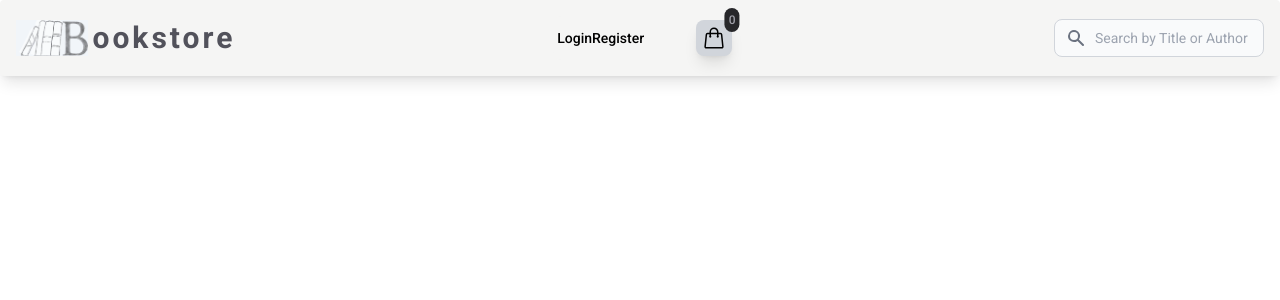
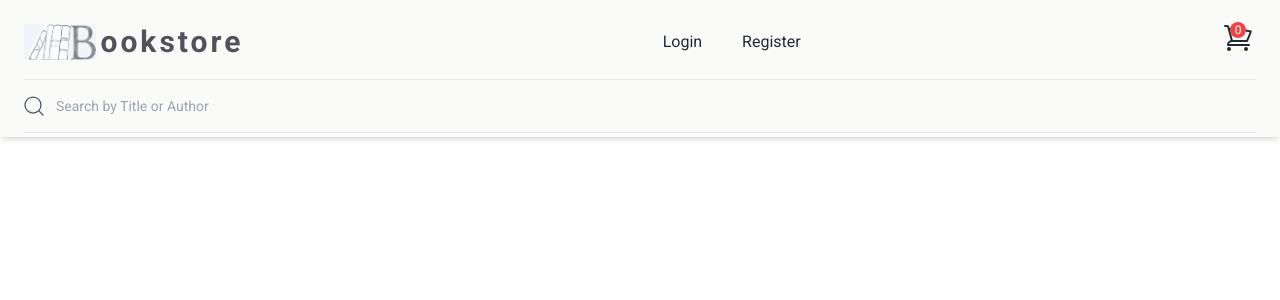
Before and after one commit to LuisSalas94/full-stack-bookstore, a React (Create React App) app in the folder frontend/: page / in a window 1280 px wide. Shown: the top 300 px of the page. Built offline with nearby package versions, Linux system fonts and the light colour scheme; no server answers; what tw-elements would draw is missing.

Commit message:
Refactor Navbar

```diff
--- a/frontend/src/App.js
+++ b/frontend/src/App.js
@@ -9,12 +9,15 @@ import Home from "./components/Home";
 import CardDetail from "./components/CardDetail";
 import ShoppingCart from "./components/ShoppingCart";
 import Register from "./components/auth/Register";
+//testing
+import Navbar2 from "./components/Navbar2";
 
 function App() {
 	return (
 		<div className="">
 			<BrowserRouter>
-				<Navbar />
+				{/* <Navbar /> */}
+				<Navbar2 />
 				<Routes>
 					<Route path="/" element={<Home />} />
 					<Route path="/shoppingCart" element={<ShoppingCart />} />
--- /dev/null
+++ b/frontend/src/components/Navbar2.js
@@ -0,0 +1,301 @@
+import React, { useState, useRef } from "react";
+import { Link } from "react-router-dom";
+//components
+import Logo from "./ui/Logo";
+import { fetchAsyncSearch } from "../features/books/booksSlice";
+import { useDispatch, useSelector } from "react-redux";
+import { logoutUser } from "../features/authSlice";
+
+const Navbar2 = () => {
+	//Hooks
+	const [showMenu, setShowMenu] = useState(false);
+	const inputRef = useRef("");
+
+	//Redux
+	const dispatch = useDispatch();
+	const { cartTotalQuantity } = useSelector((state) => state.cart);
+	const auth = useSelector((state) => state.auth);
+
+	//Functions
+	const searchByInput = () => {
+		const search = inputRef.current.value;
+		dispatch(fetchAsyncSearch(search));
+	};
+
+	return (
+		<div className="bg-stone-50 rounded shadow-md">
+			<div className="container mx-auto relative">
+				<div className="py-1 mx-4 md:mx-6 ">
+					<div className="flex items-center justify-between border-b border-gray-200 dark:border-gray-700 py-4">
+						<div>
+							<div
+								className="hidden lg:block cursor-pointer"
+								role="img"
+								aria-label="luxe. Logo."
+							>
+								<Logo />
+							</div>
+							<div
+								className="hidden md:block lg:hidden cursor-pointer "
+								role="img"
+								aria-label="luxe. Logo."
+							>
+								<Logo />
+							</div>
+							<div
+								className="md:hidden cursor-pointer"
+								role="img"
+								aria-label="luxe. Logo."
+							>
+								<Logo />
+							</div>
+						</div>
+						<div className="hidden md:block">
+							<ul className="flex items-center space-x-6">
+								{auth._id ? (
+									<li>
+										<Link
+											onClick={() => dispatch(logoutUser(null))}
+											className=" text-base text-right text-gray-800 focus:outline-none hover:underline"
+										>
+											Logout
+										</Link>
+									</li>
+								) : (
+									<li>
+										<Link
+											to="/login"
+											className=" text-base text-right text-gray-800 focus:outline-none hover:underline"
+										>
+											Login
+										</Link>
+										<Link
+											to="/register"
+											className=" text-base text-right text-gray-800 focus:outline-none hover:underline ml-10"
+										>
+											Register
+										</Link>
+									</li>
+								)}
+							</ul>
+						</div>
+
+						<div className="hidden md:flex items-center space-x-4">
+							<Link
+								aria-label="Bag"
+								className="focus:outline-none focus:ring-2 focus:ring-gray-800 hover:bg-gray-100 p-0.5 rounded"
+							>
+								<button
+									type="button"
+									className="text-md text-white text-4xl relative"
+								>
+									<span className="w-4 h-4 rounded-full absolute right-2 leading text-xs bg-red-500">
+										{cartTotalQuantity}
+									</span>
+									<svg
+										width="20"
+										height="20"
+										xmlns="http://www.w3.org/2000/svg"
+										fill="none"
+										viewBox="0 0 24 24"
+										strokeWidth={1.5}
+										stroke="currentColor"
+										className="text-gray-800 h-8 w-8"
+									>
+										<path
+											strokeLinecap="round"
+											strokeLinejoin="round"
+											d="M2.25 3h1.386c.51 0 .955.343 1.087.835l.383 1.437M7.5 14.25a3 3 0 00-3 3h15.75m-12.75-3h11.218c1.121-2.3 2.1-4.684 2.924-7.138a60.114 60.114 0 00-16.536-1.84M7.5 14.25L5.106 5.272M6 20.25a.75.75 0 11-1.5 0 .75.75 0 011.5 0zm12.75 0a.75.75 0 11-1.5 0 .75.75 0 011.5 0z"
+										/>
+									</svg>
+								</button>
+							</Link>
+						</div>
+
+						<div className="md:hidden ">
+							<button
+								aria-label="open menu"
+								onClick={() => setShowMenu(true)}
+								className="focus:outline-none focus:ring-2 focus:ring-gray-800 rounded"
+							>
+								<svg
+									className="fill-stroke text-gray-800"
+									width={24}
+									height={24}
+									viewBox="0 0 24 24"
+									fill="none"
+									xmlns="http://www.w3.org/2000/svg"
+								>
+									<path
+										d="M4 6H20"
+										stroke="currentColor"
+										strokeWidth="1.5"
+										strokeLinecap="round"
+										strokeLinejoin="round"
+									/>
+									<path
+										d="M10 12H20"
+										stroke="currentColor"
+										strokeWidth="1.5"
+										strokeLinecap="round"
+										strokeLinejoin="round"
+									/>
+									<path
+										d="M6 18H20"
+										stroke="currentColor"
+										strokeWidth="1.5"
+										strokeLinecap="round"
+										strokeLinejoin="round"
+									/>
+								</svg>
+							</button>
+						</div>
+					</div>
+					<div className="mt-4 pb-4 flex space-x-3 border-b border-gray-200 dark:border-gray-700 ">
+						<div>
+							<svg
+								className="fill-stroke text-gray-600 "
+								width={20}
+								height={20}
+								viewBox="0 0 20 20"
+								fill="none"
+								xmlns="http://www.w3.org/2000/svg"
+							>
+								<path
+									d="M9 17C13.4183 17 17 13.4183 17 9C17 4.58172 13.4183 1 9 1C4.58172 1 1 4.58172 1 9C1 13.4183 4.58172 17 9 17Z"
+									stroke="currentColor"
+									strokeWidth="1.25"
+									strokeLinecap="round"
+									strokeLinejoin="round"
+								/>
+								<path
+									d="M19.0004 19.0004L14.6504 14.6504"
+									stroke="currentColor"
+									strokeWidth="1.25"
+									strokeLinecap="round"
+									strokeLinejoin="round"
+								/>
+							</svg>
+						</div>
+						<input
+							ref={inputRef}
+							onChange={searchByInput}
+							type="text"
+							placeholder="Search by Title or Author"
+							className="focus:outline-none bg-transparent text-sm text-gray-800"
+						/>
+					</div>
+				</div>
+				<div
+					id="mobile-menu"
+					className={`${
+						showMenu ? "flex" : "hidden"
+					} bg-stone-100 md:hidden absolute inset-0 z-10 flex-col w-full h-screen  pt-6 `}
+				>
+					<div className="w-full">
+						<div className="flex items-center justify-between border-b border-gray-200 dark:border-gray-700 pb-3 mx-4 ">
+							<div role="img" aria-label="Luxe. Logo">
+								<Logo />
+							</div>
+							<button
+								aria-label="close menu"
+								onClick={() => setShowMenu(false)}
+								className="text-gray-800  focus:outline-none focus:ring-2 focus:ring-gray-800"
+							>
+								<svg
+									className="fill-stroke"
+									width={20}
+									height={20}
+									viewBox="0 0 20 20"
+									fill="none"
+									xmlns="http://www.w3.org/2000/svg"
+								>
+									<path
+										d="M15 5L5 15"
+										stroke="currentColor"
+										strokeLinecap="round"
+										strokeLinejoin="round"
+									/>
+									<path
+										d="M5 5L15 15"
+										stroke="currentColor"
+										strokeLinecap="round"
+										strokeLinejoin="round"
+									/>
+								</svg>
+							</button>
+						</div>
+					</div>
+					<div className="mt-4 mx-4 ">
+						<ul className="flex flex-col space-y-4">
+							<li className="border-b border-gray-200 dark:border-gray-700 dark:text-gray-700 pb-4 px-1 flex items-center justify-between">
+								<Link className=" focus:outline-none focus:ring-2 focus:ring-gray-800 text-base text-gray-800 hover:underline">
+									Login
+								</Link>
+								<button
+									aria-label="Add"
+									className="text-gray-800 focus:outline-none focus:ring-2 focus:ring-gray-800 rounded hover:bg-slate-50"
+								>
+									<svg
+										className="fill-stroke"
+										width={16}
+										height={16}
+										viewBox="0 0 16 16"
+										fill="none"
+										xmlns="http://www.w3.org/2000/svg"
+									>
+										<path
+											d="M8 3.3335V12.6668"
+											stroke="currentColor"
+											strokeLinecap="round"
+											strokeLinejoin="round"
+										/>
+										<path
+											d="M3.33203 8H12.6654"
+											stroke="currentColor"
+											strokeLinecap="round"
+											strokeLinejoin="round"
+										/>
+									</svg>
+								</button>
+							</li>
+							<li className="border-b border-gray-200 dark:border-gray-700 dark:text-gray-700 pb-4 px-1 flex items-center justify-between">
+								<Link className=" focus:outline-none focus:ring-2 focus:ring-gray-800 text-base text-gray-800 hover:underline">
+									Register
+								</Link>
+								<button
+									aria-label="Add"
+									className="text-gray-800 focus:outline-none focus:ring-2 focus:ring-gray-800 rounded hover:bg-slate-50"
+								>
+									<svg
+										className="fill-stroke"
+										width={16}
+										height={16}
+										viewBox="0 0 16 16"
+										fill="none"
+										xmlns="http://www.w3.org/2000/svg"
+									>
+										<path
+											d="M8 3.3335V12.6668"
+											stroke="currentColor"
+											strokeLinecap="round"
+											strokeLinejoin="round"
+										/>
+										<path
+											d="M3.33203 8H12.6654"
+											stroke="currentColor"
+											strokeLinecap="round"
+											strokeLinejoin="round"
+										/>
+									</svg>
+								</button>
+							</li>
+						</ul>
+					</div>
+				</div>
+			</div>
+		</div>
+	);
+};
+
+export default Navbar2;
--- /dev/null
+++ b/frontend/src/components/ui/Logo.js
@@ -0,0 +1,16 @@
+import React from "react";
+import logo from "../../images/logo.png";
+import { Link } from "react-router-dom";
+
+const Logo = () => {
+	return (
+		<Link to="/" className="flex items-center">
+			<img src={logo} alt="logo" className="mr-1 h-6 sm:h-9 bg-slate-100" />
+			<span className="self-center text-3xl text-zinc-600 font-semibold tracking-widest">
+				ookstore
+			</span>
+		</Link>
+	);
+};
+
+export default Logo;
--- a/package.json
+++ /dev/null
@@ -1,5 +0,0 @@
-{
-  "dependencies": {
-    "jwt-decode": "^3.1.2"
-  }
-}
```
Also changed, not shown: frontend/src/components/Navbar.js (+0 -17 lines), 1 other file (tests, documents, lock files or other folders).
